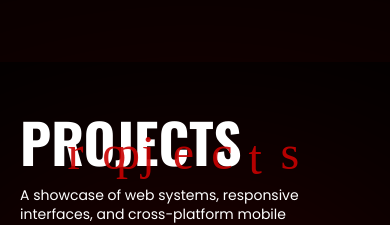
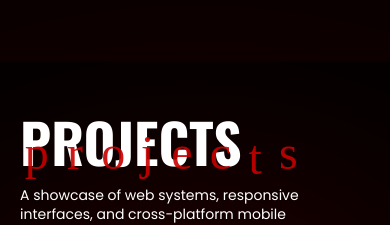
Before and after one commit to JaiAnoba/Portfolio, a React (Vite) app: page / in a window 390 px wide. Shown: the part 2320-2545 px from the top of the page. Built offline with nearby package versions, Linux system fonts and the light colour scheme; a web font is replaced by a local one.

Commit message:
adjusted accent in projects

```diff
--- a/src/components/Projects.css
+++ b/src/components/Projects.css
@@ -539,18 +539,19 @@
 
   .projects-accent {
     left: 1.25rem;
-    top: clamp(0.3rem, 1vw, 0.55rem);
+    top: clamp(0.2rem, 0.5vw, 0.2rem);
     font-size: clamp(2.15rem, 7.5vw, 3.5rem);
     letter-spacing: 0.36em !important;
   }
 
-  .pa-p { left: 2em !important; }
-  .pa-r { left: 0.13em !important; }
-  .pa-o { left: 0.16em !important; }
-  .pa-j { left: 0.12em !important; }
-  .pa-e { left: 0.13em !important; }
-  .pa-c { left: 0.13em !important; }
+  .pa-p { left: 0.1em !important; }
+  .pa-r { left: 0.12em !important; }
+  .pa-o { left: 0.14em !important; }
+  .pa-j { left: 0.1em !important; }
+  .pa-e { left: 0.1em !important; }
+  .pa-c { left: 0.1em !important; }
   .pa-t { top: 0.1em !important; right: 0.1em !important; }
+  .pa-s { left: 0.1em !important; }
 
   .projects-desc {
     font-size: 0.875rem;
```
